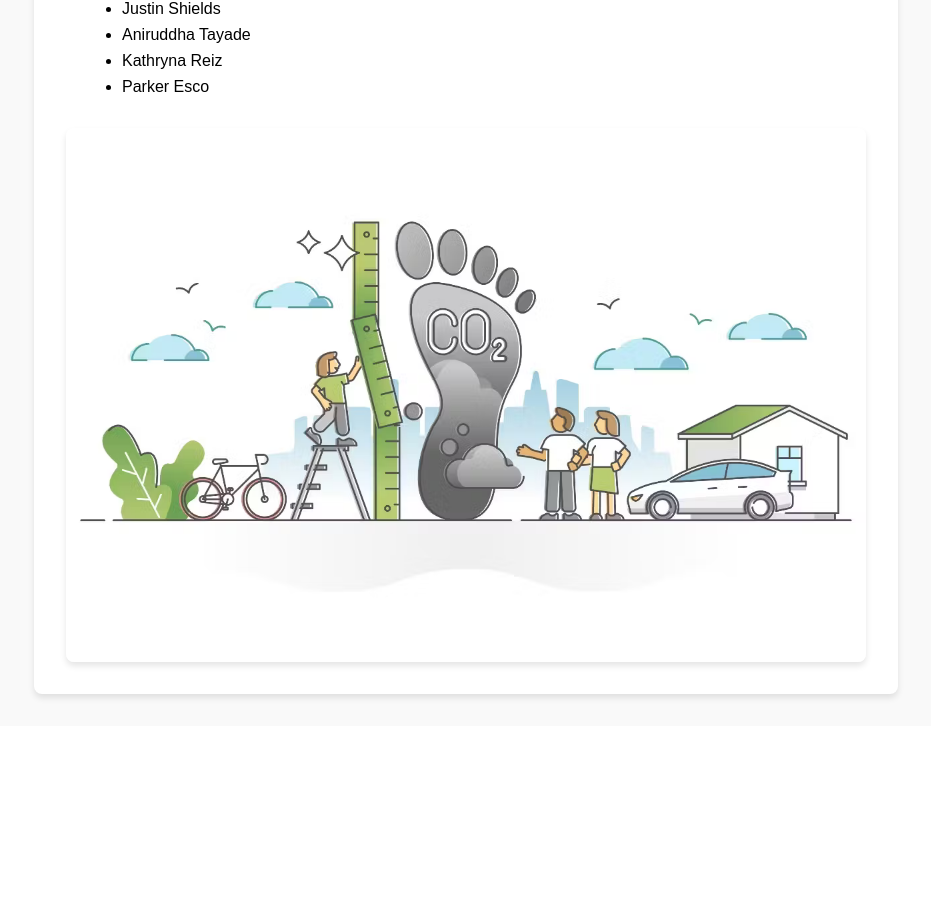
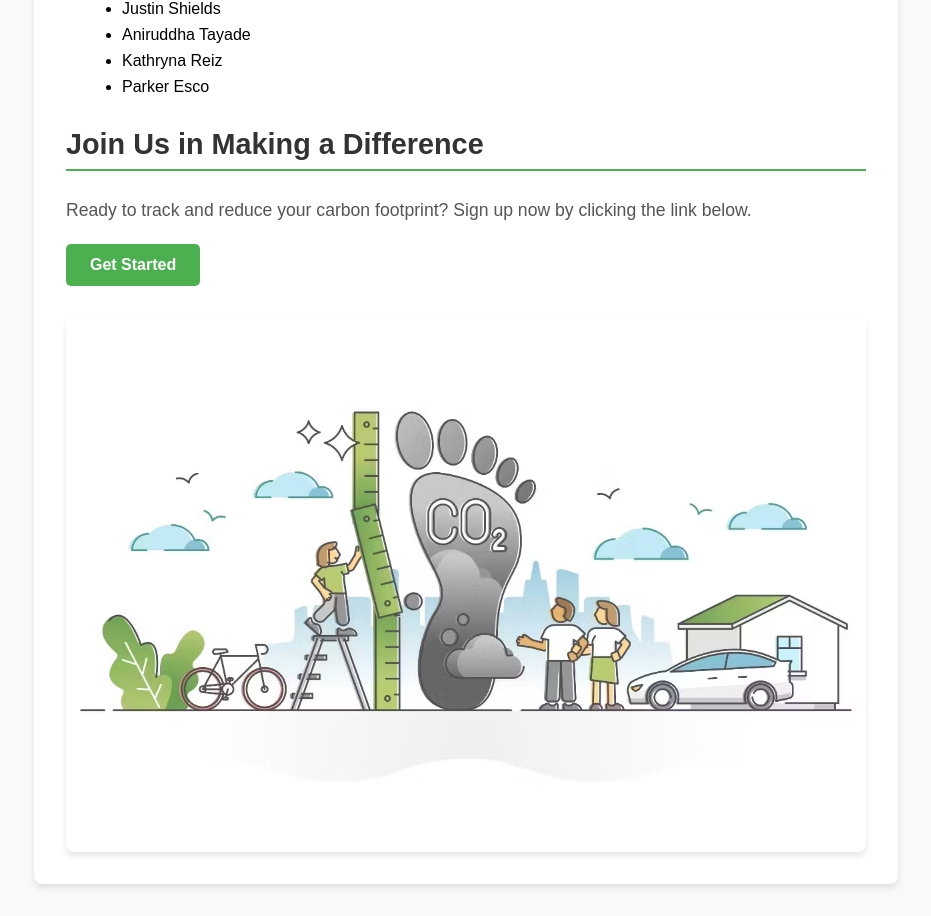
Before and after one commit to kreiz002/Carbon-Footprint-Tracker, a React (Create React App) app in the folder frontend/: page /about in a window 1280 px wide. Shown: the part 1116-2032 px from the top of the page, without its empty margins (174-1105 px from the left). Before the commit the page ends 1842 px from the top, so only its background shows below. Built offline with nearby package versions, Linux system fonts and the light colour scheme.

Commit message:
Added"Join Us in Making a Difference" section back to the About Page

```diff
--- a/frontend/src/components/AboutPage.css
+++ b/frontend/src/components/AboutPage.css
@@ -141,3 +141,22 @@ footer p {
   overflow: hidden; /* Ensure content stays hidden when collapsed */
   transition: height 0.3s ease; /* Smooth dropdown animation */
 }
+
+.cta-button {
+  display: inline-block;
+  padding: 0.75rem 1.5rem;
+  background-color: #4CAF50;
+  color: white;
+  text-decoration: none;
+  font-weight: bold;
+  font-size: 1rem;
+  border-radius: 5px;
+  border: none;
+  cursor: pointer;
+  transition: background-color 0.3s ease, transform 0.2s ease;
+}
+
+.cta-button:hover{
+  background-color: #45a049;
+  transform: scale(1.05); /* Adds a slight zoom effect */
+}
--- a/frontend/src/components/AboutPage.js
+++ b/frontend/src/components/AboutPage.js
@@ -107,6 +107,10 @@
             <li>Parker Esco</li>
           </ul>
 
+          <h2>Join Us in Making a Difference</h2>
+          <p>Ready to track and reduce your carbon footprint? Sign up now by clicking the link below.</p>
+          <a href="/signup" className="cta-button">Get Started</a>
+
           <img
             src={CarbonFootprintImage}
             alt="Carbon Footprint"
```
